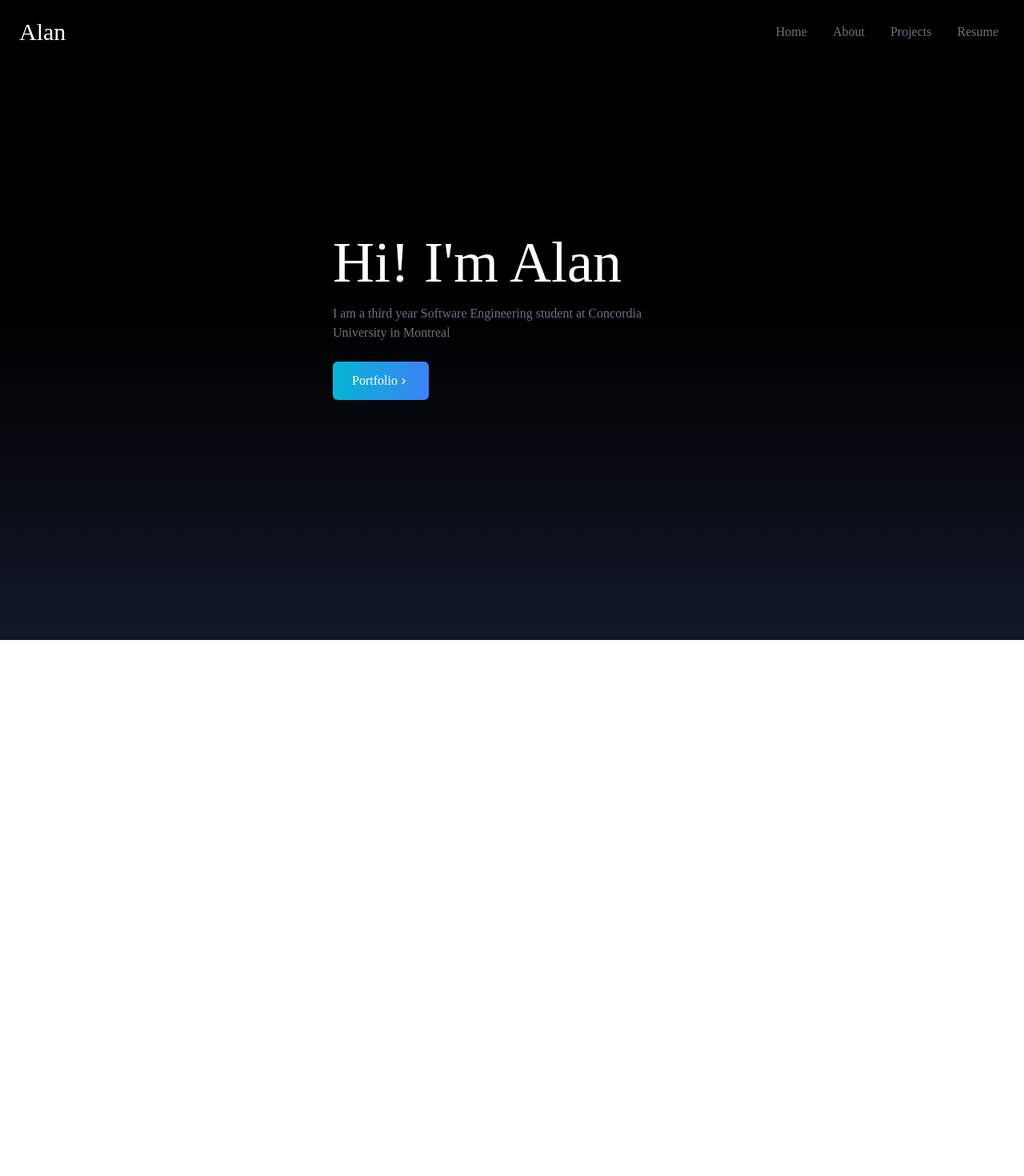
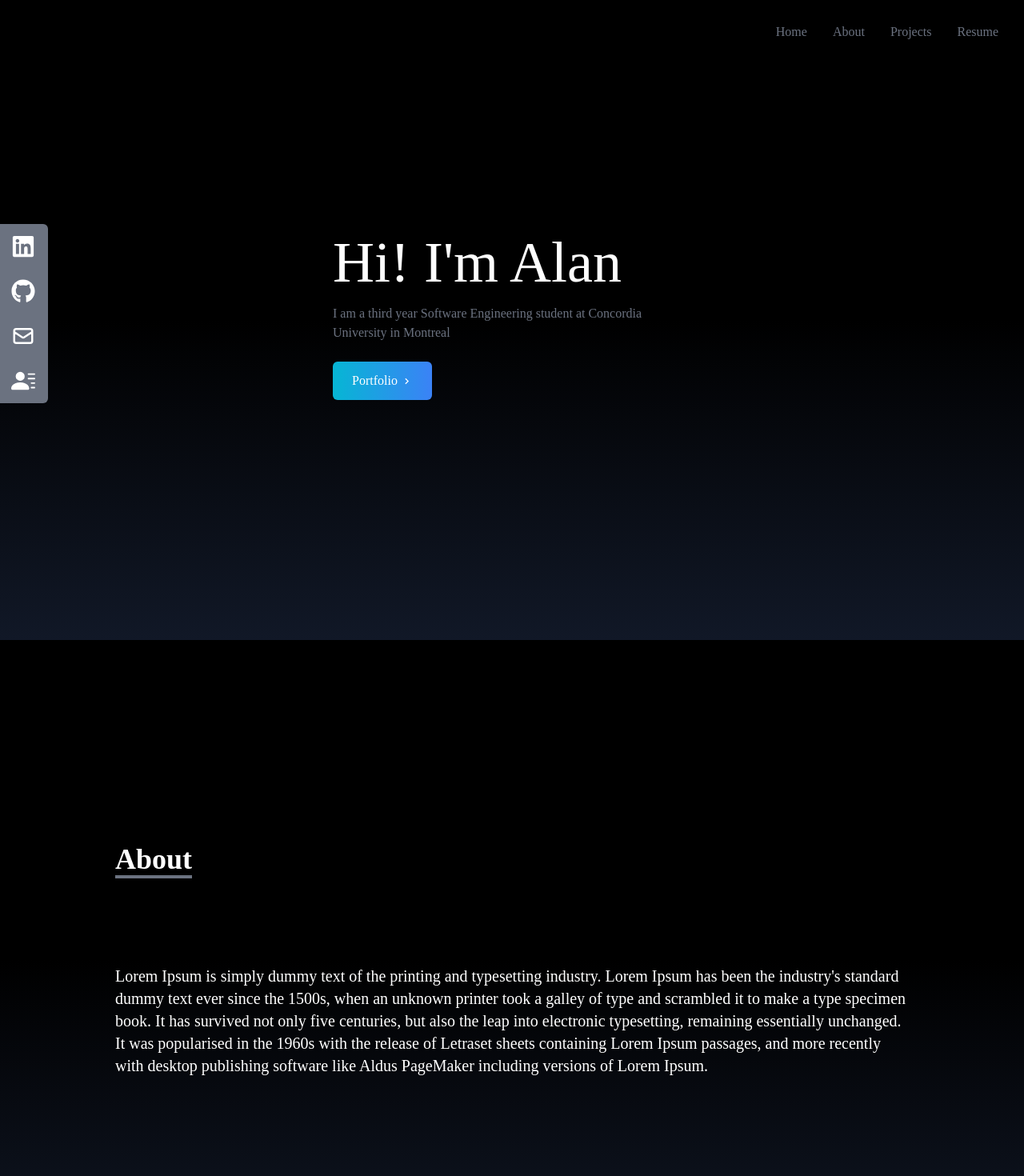
Before and after one commit to Its-Alann/PersonalWebsite, a React (Create React App) app in the folder my-website/: page / in a window 1280 px wide. Shown: the top 1470 px of the page at 80% size. Before the commit the page ends 800 px from the top, so only its background shows below. Built offline with nearby package versions, Linux system fonts and the light colour scheme; a web font is replaced by a local one.

Commit message:
Added about section and social links

```diff
--- a/my-website/src/App.js
+++ b/my-website/src/App.js
@@ -1,11 +1,15 @@
 import Home from "./components/Home";
 import Navbar from "./components/Navbar";
+import SocialLinks from "./components/SocialLinks";
+import About from "./components/About";
 
 function App() {
   return (
     <div>
-      <Navbar/>
-      <Home/>
+      <Navbar />
+      <Home />
+      <SocialLinks />
+      <About />
     </div>
   );
 }
--- /dev/null
+++ b/my-website/src/components/About.jsx
@@ -0,0 +1,33 @@
+import React from "react";
+
+const About = () => {
+  return (
+    <div
+      name="about"
+      className="w-full h-screen bg-gradient-to-b
+     from-black via-black to-gray-900 text-white"
+    >
+      <div className="max-w-screen-lg p-4 mx-auto flex flex-col justify-center w-full h-full">
+        <div className="pb-8">
+          <p className="text-4xl font-bold inline border-b-4 border-gray-500">
+            About
+          </p>
+        </div>
+
+        <p className="text-xl mt-20">
+          Lorem Ipsum is simply dummy text of the printing and typesetting
+          industry. Lorem Ipsum has been the industry's standard dummy text ever
+          since the 1500s, when an unknown printer took a galley of type and
+          scrambled it to make a type specimen book. It has survived not only
+          five centuries, but also the leap into electronic typesetting,
+          remaining essentially unchanged. It was popularised in the 1960s with
+          the release of Letraset sheets containing Lorem Ipsum passages, and
+          more recently with desktop publishing software like Aldus PageMaker
+          including versions of Lorem Ipsum.
+        </p>
+      </div>
+    </div>
+  );
+};
+
+export default About;
--- a/my-website/src/components/Home.js
+++ /dev/null
@@ -1,37 +0,0 @@
-import React from 'react'
-import { MdKeyboardArrowRight } from 'react-icons/md'
-
-const Home = () => {
-  return (
-    <div name='home' className='h-screen w-full bg-gradient-to-b
-     from-black via-black to-gray-900 text-white'
-     >
-        <div className='max-w-screen-lg mx-auto flex flex-col items-center
-         justify-center h-full px-4 md:flex-row'>
-            <div className='flex flex-col justify-center h-full'>
-                <h2 className='text-4xl sm:text-7xl'>
-                    Hi! I'm Alan
-                </h2>
-                <p className='text-gray-500 py-4 max-w-md'>
-                  I am a third year Software Engineering student at
-                  Concordia University in Montreal
-                </p>
-
-                <div>
-                    <button className='group text-white w-fit px-6 py-3
-                    my-2 flex items-center rounded-md bg-gradient-to-r
-                    from-cyan-500 to-blue-500 cursor-pointer'>
-                        Portfolio
-                        <span className='group-hover:rotate-90 duration-300'>
-                              <MdKeyboardArrowRight size={15} className
-                              />
-                        </span>
-                    </button>
-                </div>
-            </div>
-        </div>
-    </div>
-  )
-}
-
-export default Home
--- /dev/null
+++ b/my-website/src/components/Home.jsx
@@ -0,0 +1,40 @@
+import React from "react";
+import { MdKeyboardArrowRight } from "react-icons/md";
+
+const Home = () => {
+  return (
+    <div
+      name="home"
+      className="h-screen w-full bg-gradient-to-b
+     from-black via-black to-gray-900 text-white"
+    >
+      <div
+        className="max-w-screen-lg mx-auto flex flex-col items-center
+         justify-center h-full px-4 md:flex-row"
+      >
+        <div className="flex flex-col justify-center h-full">
+          <h2 className="text-4xl sm:text-7xl">Hi! I'm Alan</h2>
+          <p className="text-gray-500 py-4 max-w-md items-center justify-center flex">
+            I am a third year Software Engineering student at Concordia
+            University in Montreal
+          </p>
+
+          <div>
+            <button
+              className="group text-white w-fit px-6 py-3
+                    my-2 flex items-center rounded-md bg-gradient-to-r
+                    from-cyan-500 to-blue-500 cursor-pointer"
+            >
+              Portfolio
+              <span className="group-hover:rotate-90 duration-300">
+                <MdKeyboardArrowRight size={15} className="ml-1" />
+              </span>
+            </button>
+          </div>
+        </div>
+      </div>
+    </div>
+  );
+};
+
+export default Home;
--- a/my-website/src/components/Navbar.js
+++ /dev/null
@@ -1,68 +0,0 @@
-import React, {useState} from 'react'
-import { FaBars, FaTimes } from "react-icons/fa"
-
-const Navbar = () => {
-
-    const [nav, setNav] = useState(false);
-
-    const links = [
-        {
-            id: 1,
-            link: "home",
-        },
-        {
-            id: 2,
-            link: "about",
-        },
-        {
-            id: 3,
-            link: "projects",
-        },
-        {
-            id: 4,
-            link: "resume",
-        },
-    ]
-
-  return (
-    <div className='flex justify-between items-center
-    w-full h-20 px-4 text-white bg-black fixed'>
-        <div>
-            <h1 className='text-3xl ml-2'> Alan </h1>
-        </div>
-
-        <ul className='hidden md:flex'>
-
-            {links.map(({id, link}) => (
-                <li key={id} className='px-4 cursor-pointer capitalize font-medium
-             text-gray-500 hover:scale-105 duration-200'>
-
-                {link}
-                </li>
-            ))}
-        </ul>
-
-        <div
-        onClick={() => setNav(!nav)}
-        className='cursor-pointer pr-4 z-10 text-gray-500 md:hidden'
-        >
-            {nav ? <FaTimes size={20}/> : <FaBars size={20} />}
-        </div>
-
-            {nav && (
-                <ul className='flex flex-col justify-center items-center
-                absolute top-0 left-0 w-full h-screen bg-gradient-to-b from-black
-                 via-black to-gray-900 text-gray-500'>
-                    {links.map(({id, link}) => (
-                    <li className='px-4 cursor-pointer capitalize py-6
-                    text-4xl'>
-                        {link}
-                    </li>
-                    ))}
-                </ul>
-            )}
-    </div>
-  )
-}
-
-export default Navbar
--- /dev/null
+++ b/my-website/src/components/Navbar.jsx
@@ -0,0 +1,72 @@
+import React, { useState } from "react";
+import { FaBars, FaTimes } from "react-icons/fa";
+
+const Navbar = () => {
+  const [nav, setNav] = useState(false);
+
+  const links = [
+    {
+      id: 1,
+      link: "home",
+    },
+    {
+      id: 2,
+      link: "about",
+    },
+    {
+      id: 3,
+      link: "projects",
+    },
+    {
+      id: 4,
+      link: "resume",
+    },
+  ];
+
+  return (
+    <div
+      className="flex justify-between items-center
+    w-full h-20 px-4 text-white bg-black fixed"
+    >
+      <div>{/* <h1 className='text-3xl ml-2'> Alan </h1> */}</div>
+
+      <ul className="hidden md:flex">
+        {links.map(({ id, link }) => (
+          <li
+            key={id}
+            className="px-4 cursor-pointer capitalize font-medium
+             text-gray-500 hover:scale-105 duration-200"
+          >
+            {link}
+          </li>
+        ))}
+      </ul>
+
+      <div
+        onClick={() => setNav(!nav)}
+        className="cursor-pointer pr-4 z-10 text-gray-500 md:hidden"
+      >
+        {nav ? <FaTimes size={20} /> : <FaBars size={20} />}
+      </div>
+
+      {nav && (
+        <ul
+          className="flex flex-col justify-center items-center
+                absolute top-0 left-0 w-full h-screen bg-gradient-to-b from-black
+                 via-black to-gray-900 text-gray-500"
+        >
+          {links.map(({ id, link }) => (
+            <li
+              className="px-4 cursor-pointer capitalize py-6
+                    text-4xl"
+            >
+              {link}
+            </li>
+          ))}
+        </ul>
+      )}
+    </div>
+  );
+};
+
+export default Navbar;
--- /dev/null
+++ b/my-website/src/components/SocialLinks.jsx
@@ -0,0 +1,80 @@
+import React from "react";
+import { FaGithub, FaLinkedin } from "react-icons/fa";
+import { HiOutlineMail } from "react-icons/hi";
+import { BsFillPersonLinesFill } from "react-icons/bs";
+
+const SocialLinks = () => {
+  const links = [
+    {
+      id: 1,
+      child: (
+        <>
+          LinkedIn <FaLinkedin size={30} />
+        </>
+      ),
+      href: "https://www.linkedin.com/in/alan-vadlakunta",
+      style: "rounded-tr-md",
+    },
+
+    {
+      id: 2,
+      child: (
+        <>
+          GitHub <FaGithub size={30} />
+        </>
+      ),
+      href: "https://github.com/Its-Alann",
+    },
+
+    {
+      id: 3,
+      child: (
+        <>
+          Mail <HiOutlineMail size={30} />
+        </>
+      ),
+      href: "mailto:",
+    },
+
+    {
+      id: 4,
+      child: (
+        <>
+          Resume <BsFillPersonLinesFill size={30} />
+        </>
+      ),
+      href: "",
+      style: "rounded-br-md",
+      download: true,
+    },
+  ];
+
+  return (
+    <div className="hidden lg:flex flex-col top-[35%] left-0 fixed">
+      <ul>
+        {links.map(({ id, child, href, style, download }) => (
+          <li
+            key={id}
+            className={
+              "flex justify-between items-center w-40 h-14 px-4 ml-[-100px] hover:ml-[-10px] hover:rounded-md duration-300 bg-gray-500" +
+              " " +
+              style
+            }
+          >
+            <a
+              href={href}
+              className="flex justify-between items-center w-full text-white"
+              download={download}
+              target="_blank"
+              rel="noreferrer"
+            >
+              {child}
+            </a>
+          </li>
+        ))}
+      </ul>
+    </div>
+  );
+};
+
+export default SocialLinks;
--- a/my-website/tailwind.config.js
+++ b/my-website/tailwind.config.js
@@ -1,8 +1,8 @@
 /** @type {import('tailwindcss').Config} */
 module.exports = {
-  content: ["./src/**/*.{html,js}"],
+  content: ["./src/**/*.{html,jsx}"],
   theme: {
     extend: {},
   },
   plugins: [],
-}
+};
```
